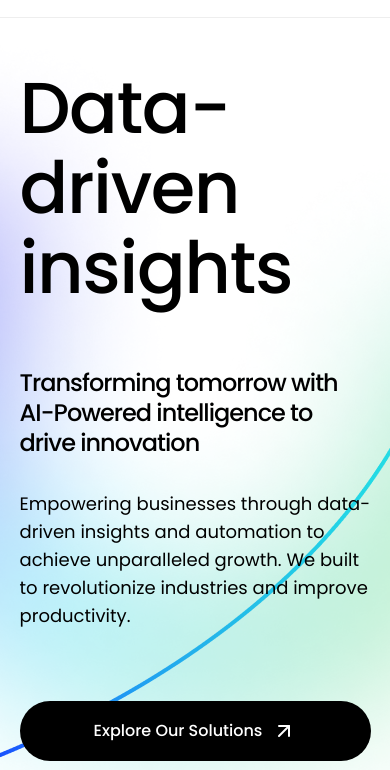
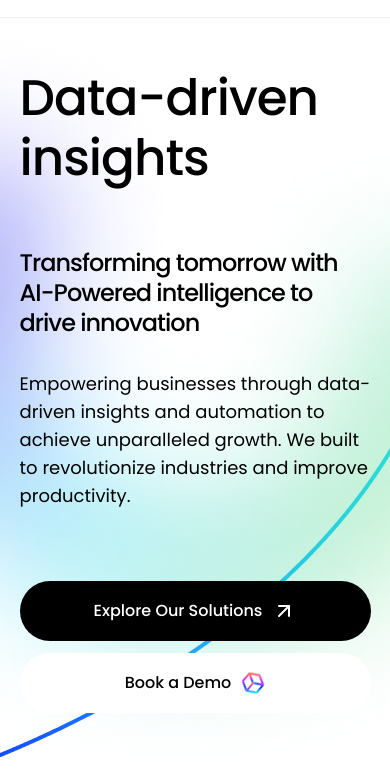
Before and after one commit to Shan-Joel/Visionex, a plain HTML site: page index.html in a window 390 px wide. Shown: the part 53-823 px from the top of the page. Drawn offline with nearby package versions, Linux system fonts and the light colour scheme.

Commit message:
final edits done

```diff
--- a/assets/css/hero.css
+++ b/assets/css/hero.css
@@ -130,8 +130,8 @@
    }
 
    h1 {
-      font-size: 72px;
-      line-height: 80px;
+      font-size: 50px;
+      line-height: 60px;
       letter-spacing: -0.02em;
    }
 
--- a/assets/css/pricing.css
+++ b/assets/css/pricing.css
@@ -6,7 +6,7 @@
 }
 
 .pricing {
-   padding: 120px 0;
+   padding: 0 0 120px 0;
 }
 
 .pricing > p {
```
Also changed, not shown: README.md (added), 2 other files.
